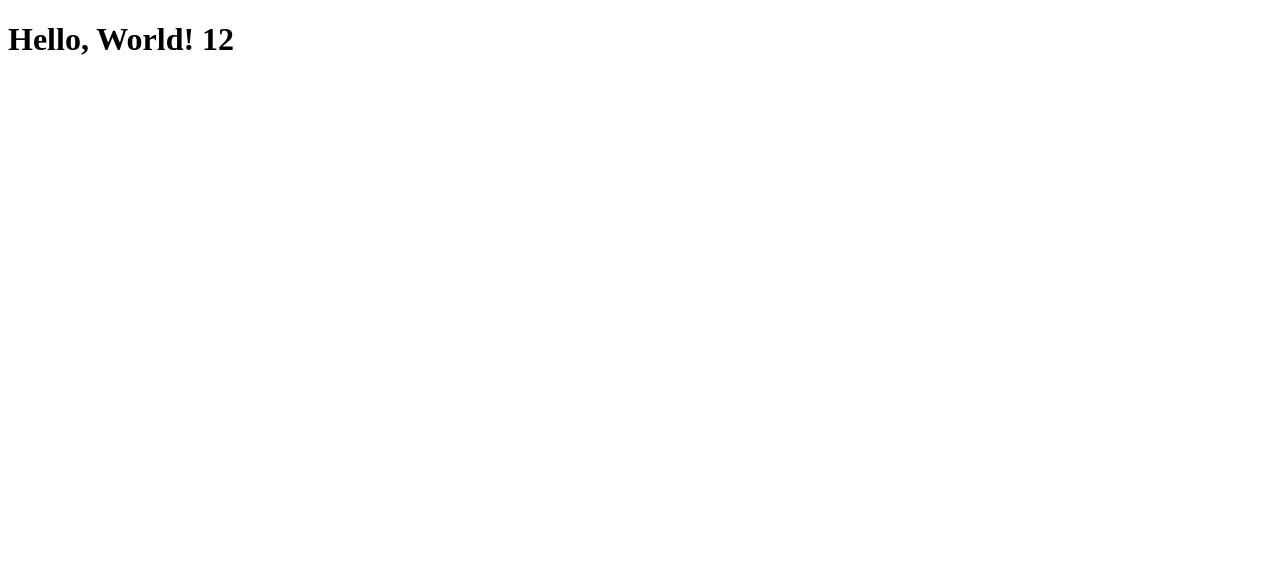
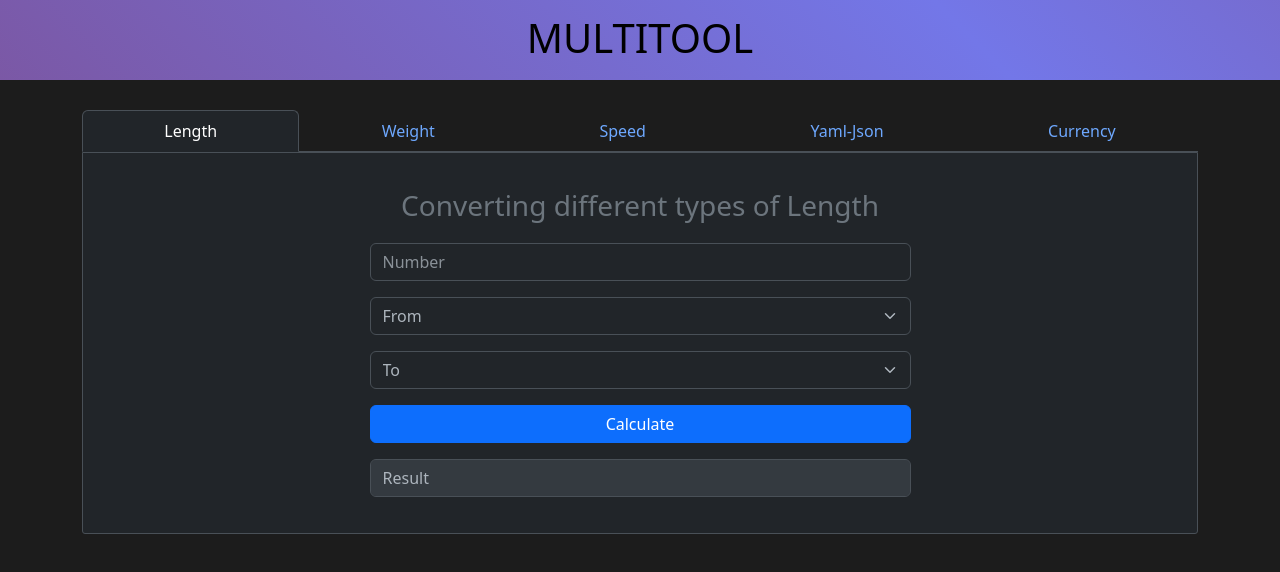
Before and after one commit to hexlet-practice-21/multitool-hexlet, a website: page src/index.html in a window 1280 px wide. Drawn offline with nearby package versions, Linux system fonts and the light colour scheme.

Commit message:
test site

```diff
--- /dev/null
+++ b/src/css/index.css
@@ -0,0 +1,44 @@
+body {
+    height: 100vh;
+    background-color: #1c1c1c;
+}
+
+.header-gradient {
+    height: 80px;
+    width: 100%;
+    justify-content: center;
+    text-align: center;
+    animation: animateBg 8s linear infinite;
+    background-image: linear-gradient(45deg,#7377e8,#7d4f92,#7377e8,#7d4f92);
+    background-size: 300% 100%;
+}
+@keyframes animateBg {
+    0% { background-position: 0% 0%; }
+    100% { background-position: 100% 0%; }
+}
+
+h1 {
+    color: black;
+    padding-top: 14px;
+}
+
+nav {
+    margin-top: 30px;
+}
+
+.main-border {
+    border: 1px solid #495057;
+    background-color: #212529;
+    border-radius: 0 0 3px 3px;
+    padding-bottom: 20px;
+}
+
+.forms {
+    max-width: 800px;
+    justify-content: center;
+    align-items: center;
+}
+
+h3 {
+    margin: 20px;
+}
--- a/src/index.html
+++ b/src/index.html
@@ -1,10 +1,76 @@
 <!doctype html>
-<html lang="en">
-<head>
-    <meta charset="utf-8"/>
-    <title>Hello World</title>
-</head>
-<body>
-<h1>Hello, World! 12</h1>
-</body>
+<html lang="en" data-bs-theme="dark">
+    <head>
+        <meta charset="utf-8"/>
+        <title>Multitool</title>
+        <link href="https://cdn.jsdelivr.net/npm/bootstrap@5.3.0/dist/css/bootstrap.min.css" rel="stylesheet" integrity="sha384-9ndCyUaIbzAi2FUVXJi0CjmCapSmO7SnpJef0486qhLnuZ2cdeRhO02iuK6FUUVM" crossorigin="anonymous">
+        <link rel="stylesheet" href="css/index.css">
+
+    </head>
+    <body>
+        <header>
+            <div class="header-gradient">
+                <h1>MULTITOOL</h1>
+            </div>
+            <nav>
+                <div class="container">
+                    <div class="nav nav-tabs nav-fill justify-content-center" id="nav-tab" role="tablist">
+                        <button class="nav-link active" id="nav-length-tab" data-bs-toggle="tab" data-bs-target="#nav-length" type="button" role="tab" aria-controls="nav-length" aria-selected="true">Length</button>
+                        <button class="nav-link" id="nav-weight-tab" data-bs-toggle="tab" data-bs-target="#nav-weight" type="button" role="tab" aria-controls="nav-weight" aria-selected="false">Weight</button>
+                        <button class="nav-link" id="nav-speed-tab" data-bs-toggle="tab" data-bs-target="#nav-speed" type="button" role="tab" aria-controls="nav-speed" aria-selected="false">Speed</button>
+                        <button class="nav-link" id="nav-yaml-json-tab" data-bs-toggle="tab" data-bs-target="#nav-yaml-json" type="button" role="tab" aria-controls="nav-yaml-json" aria-selected="false">Yaml-Json</button>
+                        <button class="nav-link" id="nav-currency-tab" data-bs-toggle="tab" data-bs-target="#nav-currency" type="button" role="tab" aria-controls="nav-currency" aria-selected="false">Currency</button>
+                    </div>
+                </div>
+            </nav>
+        </header>
+        <main>
+            <div class="container">
+                <div class="tab-content main-border d-flex justify-content-center" id="nav-tabContent">
+                    <div class="tab-pane fade show active w-50 p-3" id="nav-length" role="tabpanel" aria-labelledby="nav-length-tab">
+                        <h3 class="text-center text-secondary">Сonverting different types of Length</h2>
+                        <form action="#">
+                            <div class="row g-3 gy-3">
+                                <input class="form-control" type="number" placeholder="Number" aria-label="Number">
+                                <select class="form-select" aria-label="Default select example">
+                                    <option selected>From</option>
+                                    <option value="1">Kilometer</option>
+                                    <option value="2">Meter</option>
+                                    <option value="3">Centimeter</option>
+                                    <option value="4">Millimeter</option>
+                                </select>
+                                <select class="form-select" aria-label="Default select example">
+                                    <option selected>To</option>
+                                    <option value="1">Kilometer</option>
+                                    <option value="2">Meter</option>
+                                    <option value="3">Centimeter</option>
+                                    <option value="4">Millimeter</option>
+                                </select>
+                                <button type="button" class="btn btn-primary">Сalculate</button>
+                                <input class="form-control result" type="text" value="Result" aria-label="Disabled input example" disabled readonly>
+                            </div>
+
+                        </form>
+                    </div>
+                    <div class="tab-pane fade" id="nav-weight" role="tabpanel" aria-labelledby="nav-weight-tab">
+                        Weight
+                    </div>
+                    <div class="tab-pane fade" id="nav-speed" role="tabpanel" aria-labelledby="nav-speed-tab">
+                        Speed
+                    </div>
+                    <div class="tab-pane fade" id="nav-yaml-json" role="tabpanel" aria-labelledby="nav-yaml-json-tab">
+                        Yaml-Json
+                    </div>
+                    <div class="tab-pane fade" id="nav-currency" role="tabpanel" aria-labelledby="nav-currency-tab">
+                        Currency
+                    </div>
+                </div>
+            </div>
+
+        </main>
+
+
+
+    <script src="https://cdn.jsdelivr.net/npm/bootstrap@5.3.0/dist/js/bootstrap.bundle.min.js" integrity="sha384-geWF76RCwLtnZ8qwWowPQNguL3RmwHVBC9FhGdlKrxdiJJigb/j/68SIy3Te4Bkz" crossorigin="anonymous"></script>
+    </body>
 </html>
```
